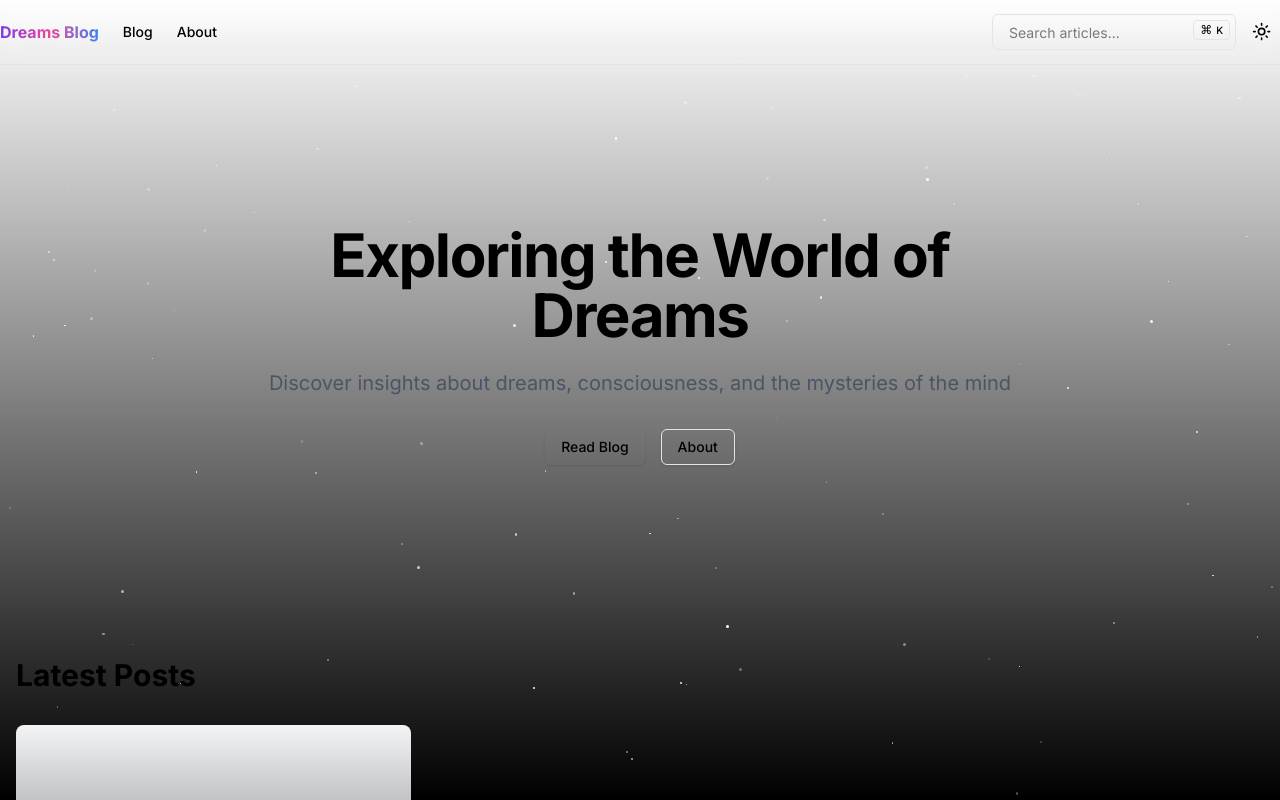
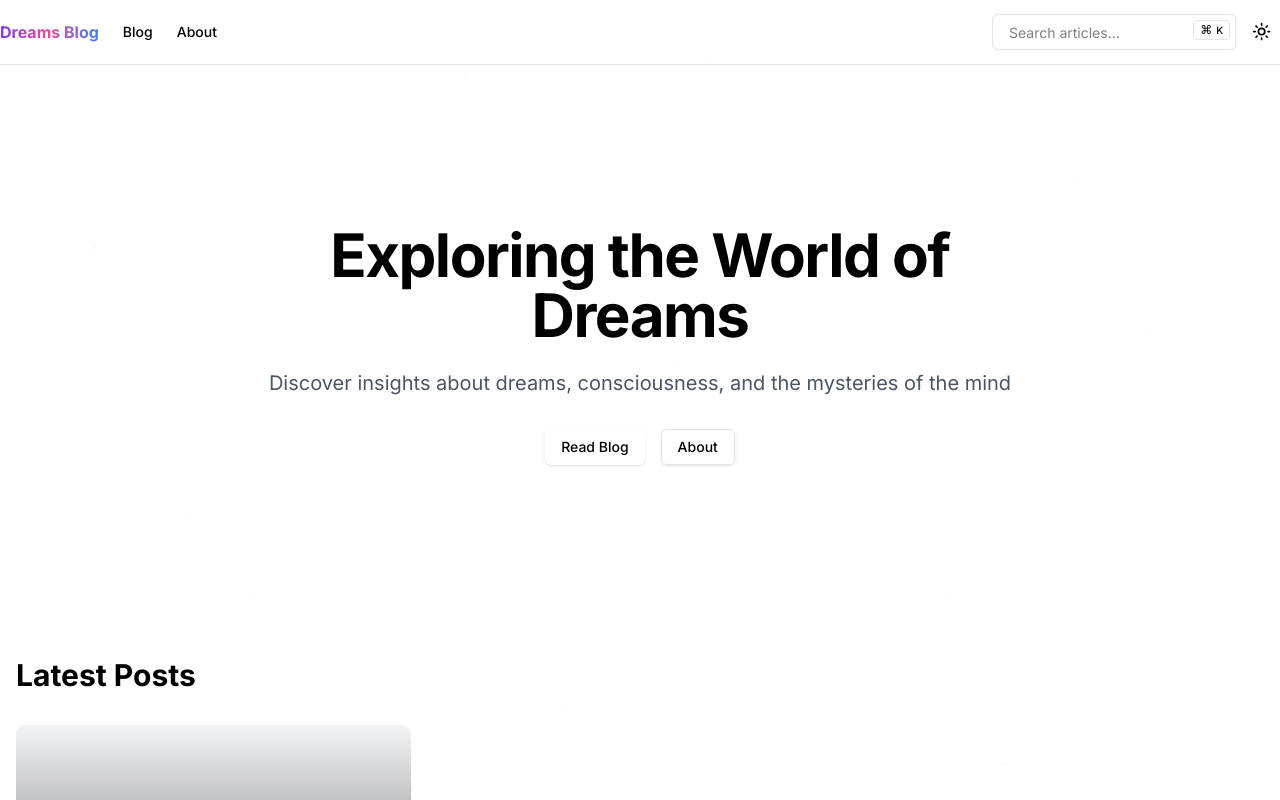
Before and after one commit to wzgatenox/blog-website, a Next.js app: page / in a window 1280 px wide. Shown: the top 800 px of the page. Built offline with nearby package versions, Linux system fonts and the light colour scheme.

Commit message:
Update StarryBackground component to generate more stars with varied sizes and colors. Modify Tailwind CSS configuration to include additional navy color shades for improved background styling.

```diff
--- a/src/components/StarryBackground.tsx
+++ b/src/components/StarryBackground.tsx
@@ -9,6 +9,7 @@ interface Star {
   size: number
   opacity: number
   blinkDuration: number
+  color: string
 }
 
 export function StarryBackground() {
@@ -16,34 +17,60 @@ export function StarryBackground() {
 
   useEffect(() => {
     // Generate random stars
-    const numberOfStars = 100
-    const newStars: Star[] = Array.from({ length: numberOfStars }, (_, i) => ({
+    const numberOfStars = 200
+    const newStars: Star[] = Array.from({ length: numberOfStars }, (_, i) => {
+      const sizeCategory = Math.random()
+      let size
+      let opacity
+      let color
+
+      if (sizeCategory < 0.6) {
+        size = Math.random() * 1 + 0.5
+        opacity = Math.random() * 0.5 + 0.3
+        color = 'rgb(255, 255, 255)'
+      } else if (sizeCategory < 0.9) {
+        size = Math.random() * 2 + 1.5
+        opacity = Math.random() * 0.3 + 0.6
+        color = 'rgb(255, 255, 240)'
+      } else {
+        size = Math.random() * 2 + 3.5
+        opacity = Math.random() * 0.2 + 0.8
+        color = 'rgb(255, 250, 240)'
+      }
+
+      return {
         id: i,
         x: Math.random() * 100,
         y: Math.random() * 100,
-      size: Math.random() * 2 + 1,
-      opacity: Math.random(),
-      blinkDuration: Math.random() * 3 + 2
-    }))
+        size,
+        opacity,
+        color,
+        blinkDuration: Math.random() * 4 + 2
+      }
+    })
     setStars(newStars)
   }, [])
 
   return (
-    <div className="fixed inset-0 z-[-1] bg-gradient-to-b from-navy-900 via-navy-950 to-black overflow-hidden">
+    <>
+      <div className="fixed inset-0 z-[-1] bg-gradient-to-b from-navy-600 via-navy-700 via-navy-800 via-navy-850 via-navy-900 to-navy-950" />
+      <div className="fixed inset-0 z-[-1]">
         {stars.map((star) => (
           <div
             key={star.id}
-          className="absolute rounded-full bg-white animate-twinkle"
+            className="absolute rounded-full animate-twinkle"
             style={{
               left: `${star.x}%`,
               top: `${star.y}%`,
               width: `${star.size}px`,
               height: `${star.size}px`,
               opacity: star.opacity,
+              backgroundColor: star.color,
               animation: `twinkle ${star.blinkDuration}s ease-in-out infinite`
             }}
           />
         ))}
       </div>
+    </>
   )
 }
--- a/tailwind.config.ts
+++ b/tailwind.config.ts
@@ -25,8 +25,12 @@ const config = {
         background: "hsl(var(--background))",
         foreground: "hsl(var(--foreground))",
         navy: {
-          900: '#0A192F',
-          950: '#050B16',
+          600: '#1E3A5F',
+          700: '#162D4C',
+          800: '#102339',
+          850: '#0C1B2E',
+          900: '#091526',
+          950: '#060F1D',
         },
         primary: {
           DEFAULT: "hsl(var(--primary))",
```
Lines whose indentation alone changed are shown as unchanged.
